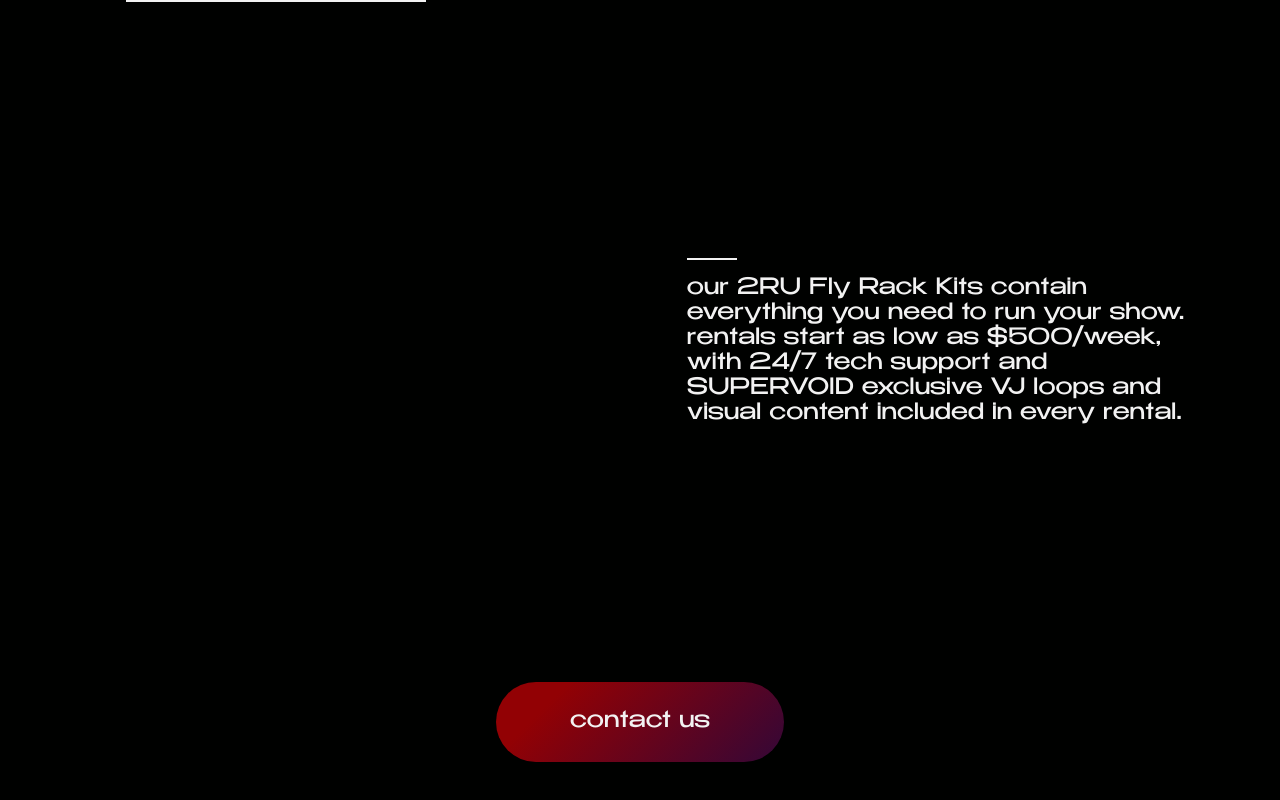
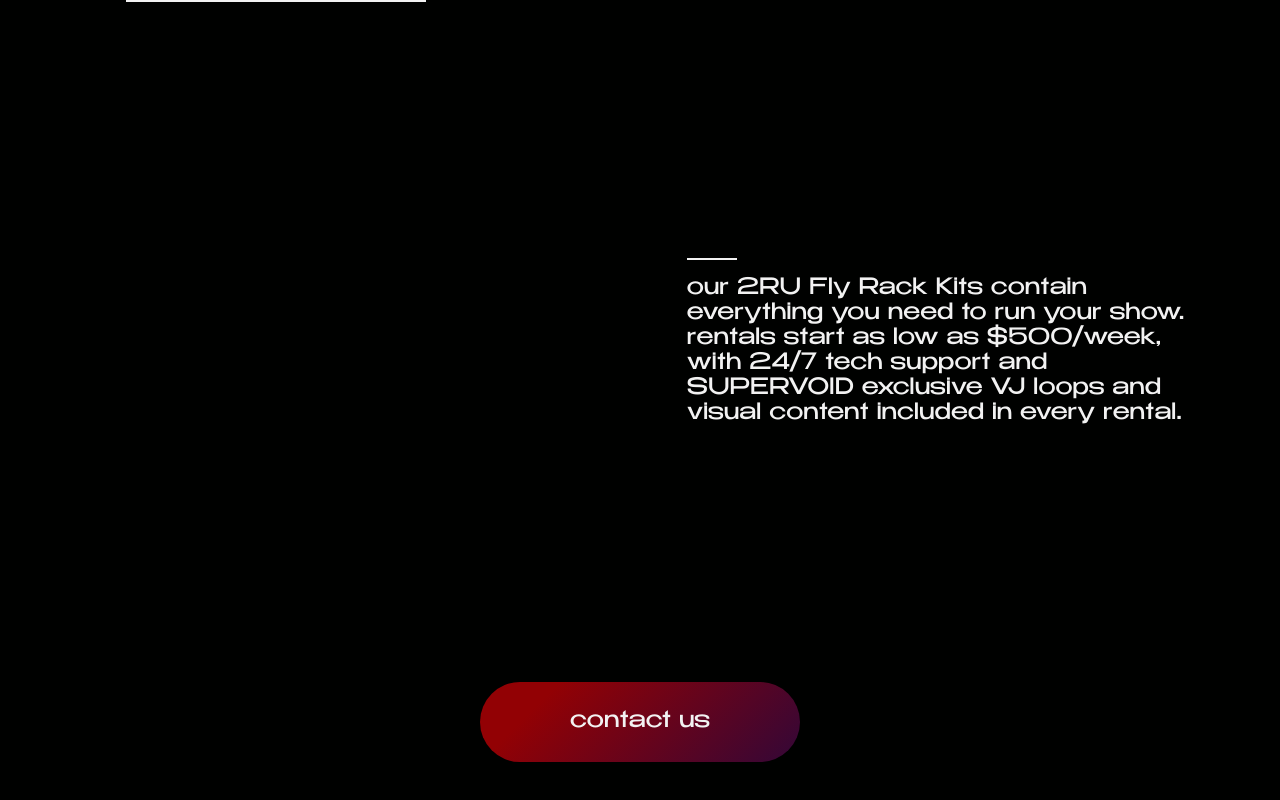
Before and after one commit to joshnussbaum89/supervoid, a Next.js app: page /servers in a window 1280 px wide. Shown: the part 3200-4000 px from the top of the page. Built offline with nearby package versions, Linux system fonts and the light colour scheme.

Commit message:
fix CTA width

```diff
--- a/components/SupervoidCTA/SupervoidCTA.module.css
+++ b/components/SupervoidCTA/SupervoidCTA.module.css
@@ -2,8 +2,7 @@
   display: block;
   margin: 0.5rem auto;
   width: 50%;
-  min-width: 13rem;
-  max-width: 18rem;
+  max-width: 20rem;
   height: 5rem;
   font-size: var(--small);
   color: var(--color-white);
```
